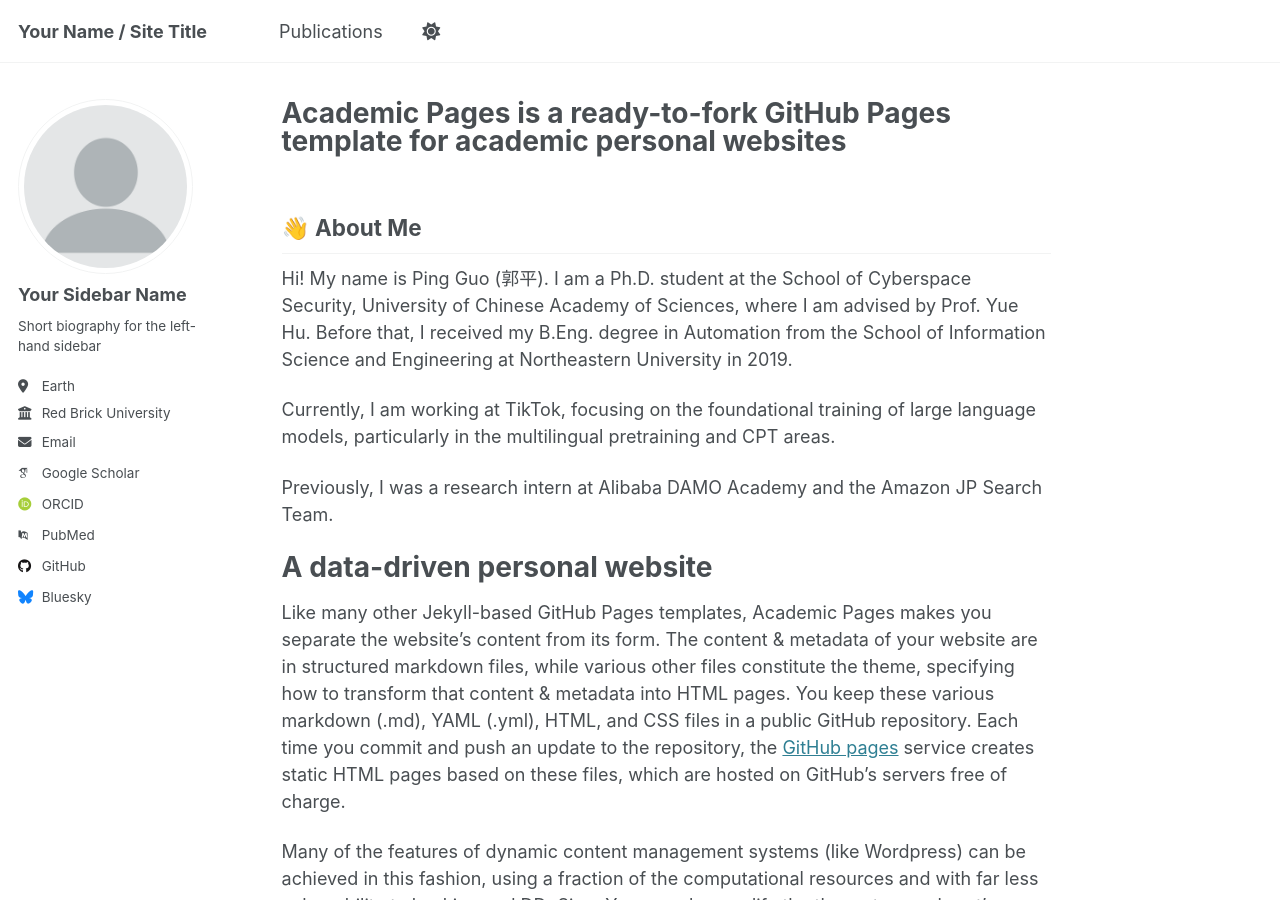
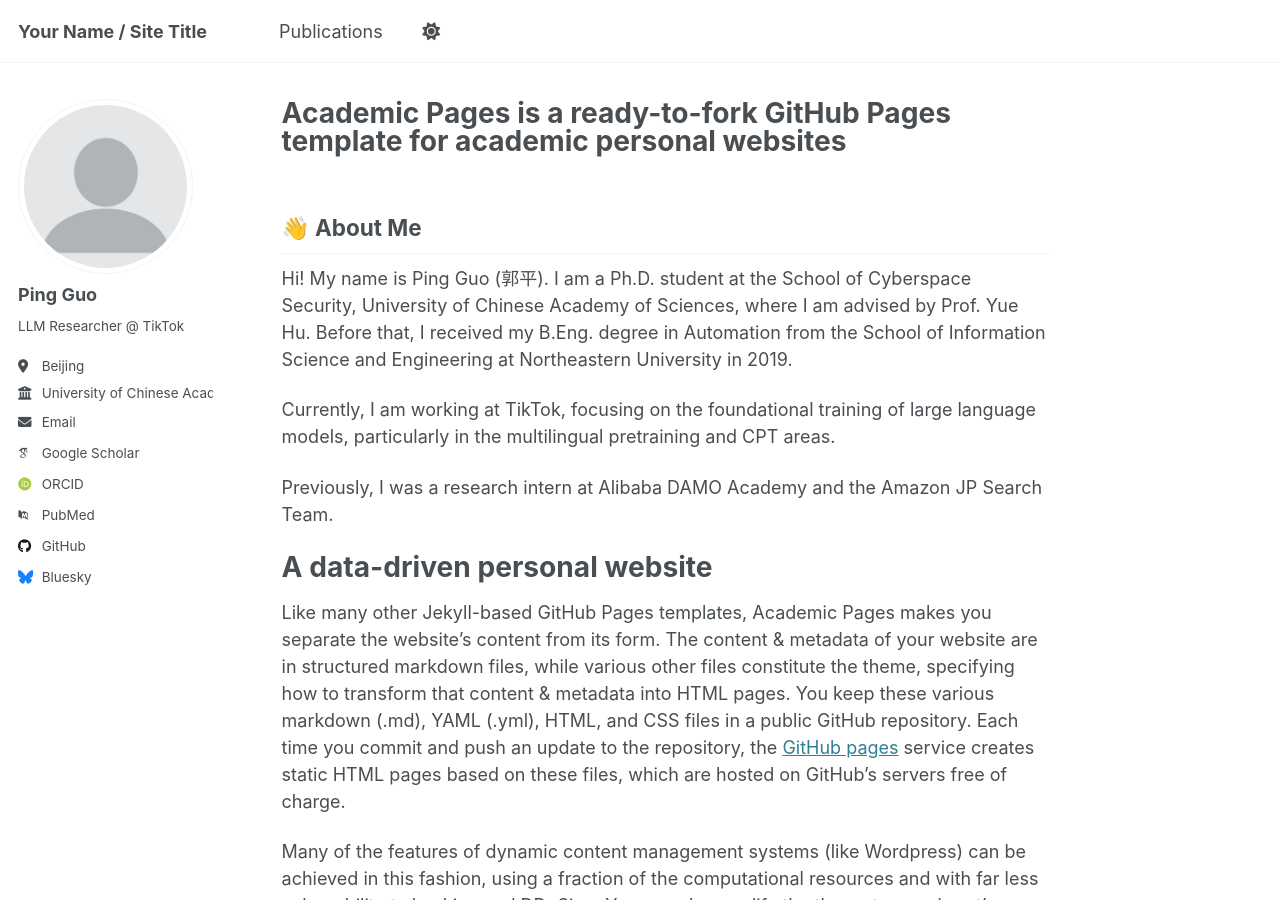
Before and after one commit to Ping-Guo-UCAS/Ping-Guo-UCAS.github.io, a Jekyll site: the page built from _pages/about.md, in a window 1280 px wide and 900 px high. Built offline with Jekyll 4.4.1, drawn with Linux system fonts in a browser that asks for light colours; some web fonts are replaced.

Commit message:
Update _config.yml

```diff
--- a/_config.yml
+++ b/_config.yml
@@ -23,11 +23,11 @@ repository               : "academicpages/academicpages.github.io"
 author:
   # Biographic information
   avatar           : "profile.png"
-  name             : "Your Sidebar Name"
+  name             : "Ping Guo"
   pronouns         : # example: "she/her"
-  bio              : "Short biography for the left-hand sidebar"
-  location         : "Earth"
-  employer         : "Red Brick University"
+  bio              : "LLM Researcher @ TikTok"
+  location         : "Beijing"
+  employer         : "University of Chinese Academy of Sciences"
   uri              : # URL
   email            : "none@example.org"
 
```
